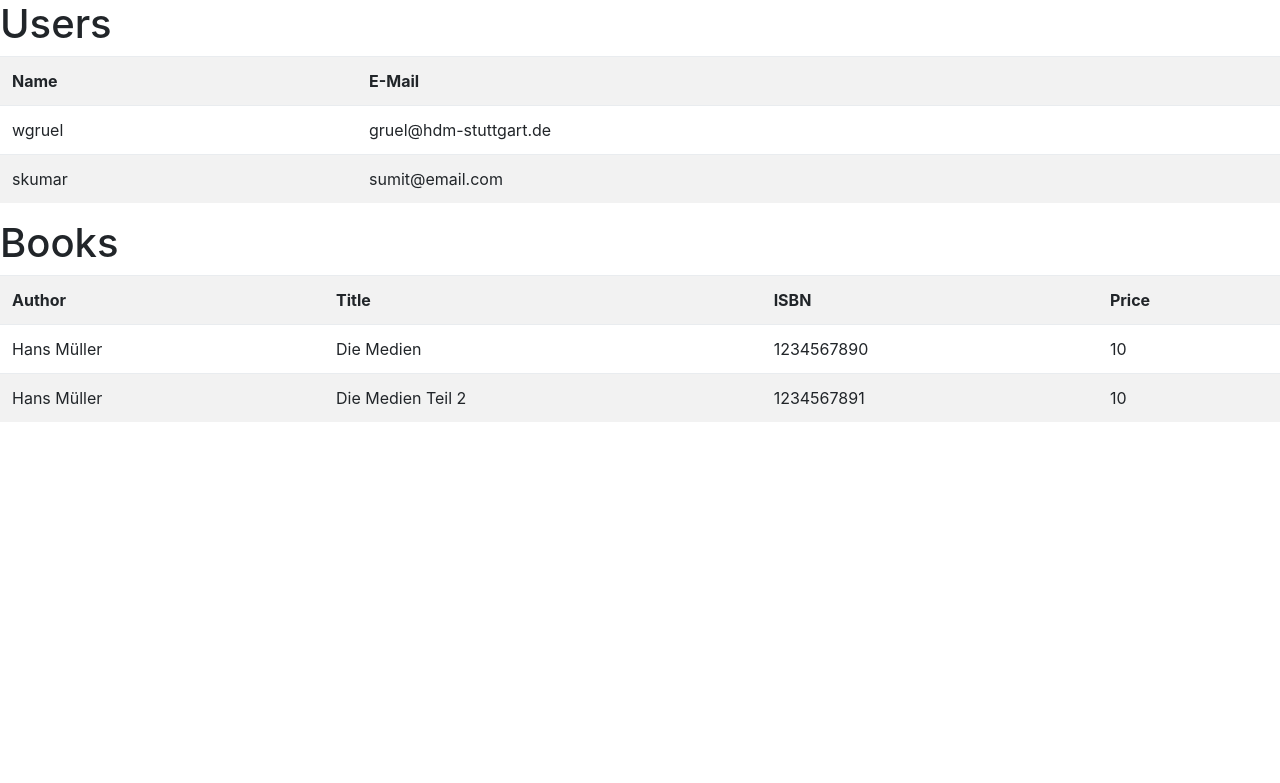
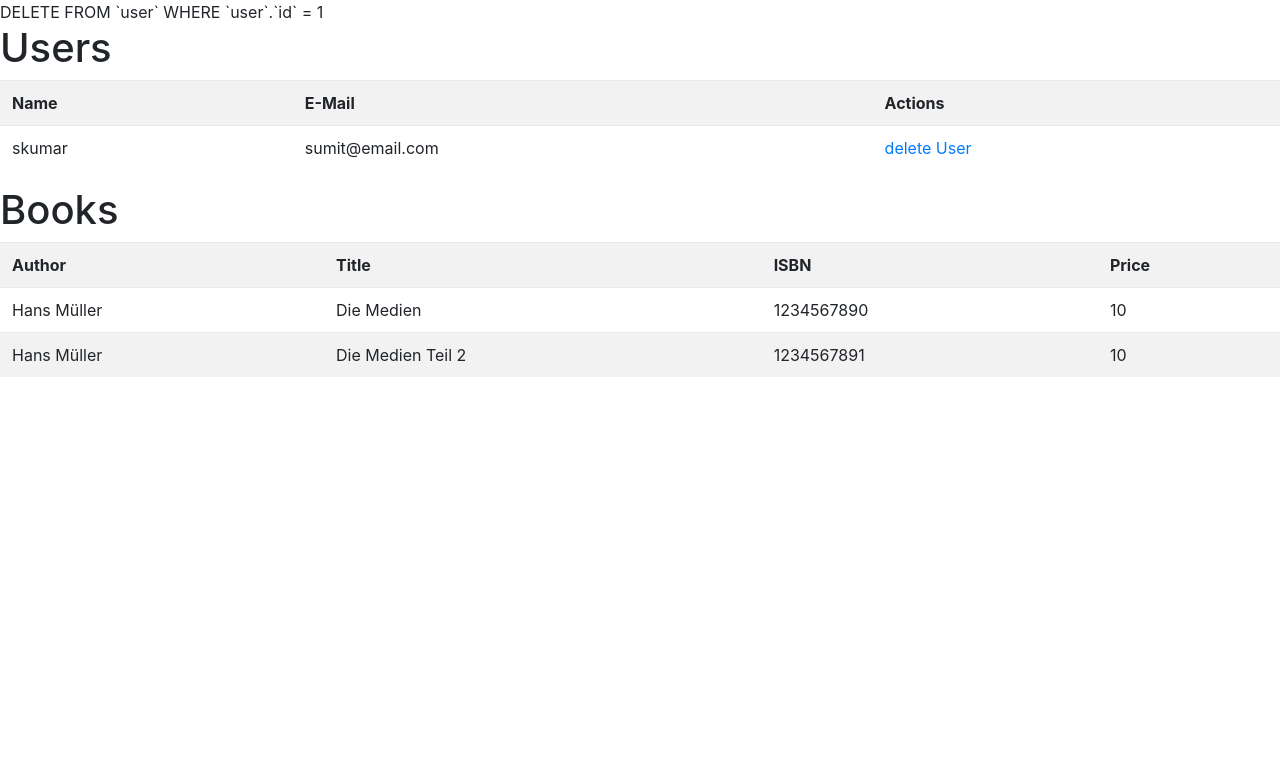
Before and after one commit to jr086/internet2_17w, a PHP site: page /?deleteID=1 in a window 1280 px wide. Shown: the top 783 px of the page. Run offline with PHP 8.4, Linux system fonts and the light colour scheme; data comes from the database, SQL or seed files in the repository; some libraries are stand-ins or nearby versions.

Commit message:
User löschen ermöglicht

```diff
--- a/index.php
+++ b/index.php
@@ -1,6 +1,12 @@
 <?php
   header('Content-Type: text/html; charset=utf-8');
   require('config.php');
+
+  $deleteID = $_GET['deleteID'];
+  $sql = "DELETE FROM `user` WHERE `user`.`id` = " . $deleteID;
+  echo $sql;
+  mysqli_query($link, $sql);
+
 ?>
 <!doctype html>
 <html lang="de">
@@ -16,6 +22,7 @@
 	<table class="table-striped table">
 		<th>Name</th>
 		<th>E-Mail</th>
+    <th>Actions</th>
 		<?php
 			$stmt = "SELECT * FROM `user`";
 			$result = $link->query($stmt);
@@ -25,6 +32,7 @@
 					echo "<tr>\n";
 					echo "<td>" . $row[1] . "</td>\n";
 					echo "<td>" . $row[3] . "</td>\n";
+          echo "<td><a href='index.php?deleteID=" . $row[0]. "'>delete User</a></td>\n";
 					echo "</tr>";
 				}
 			}
```
